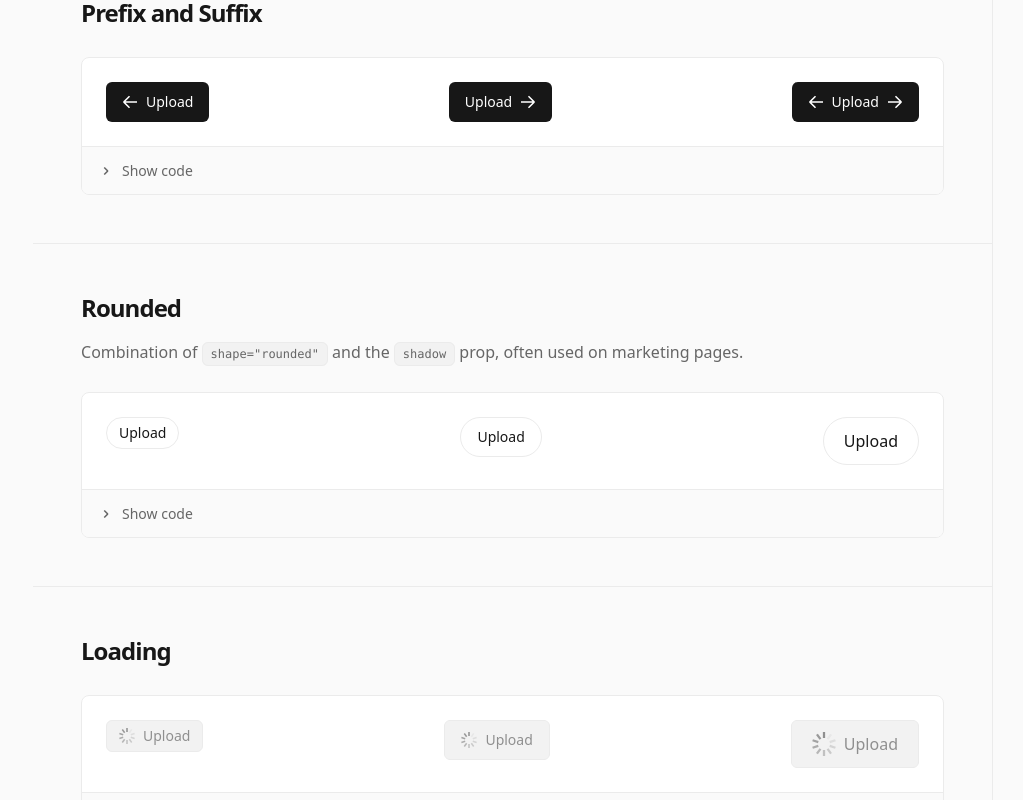
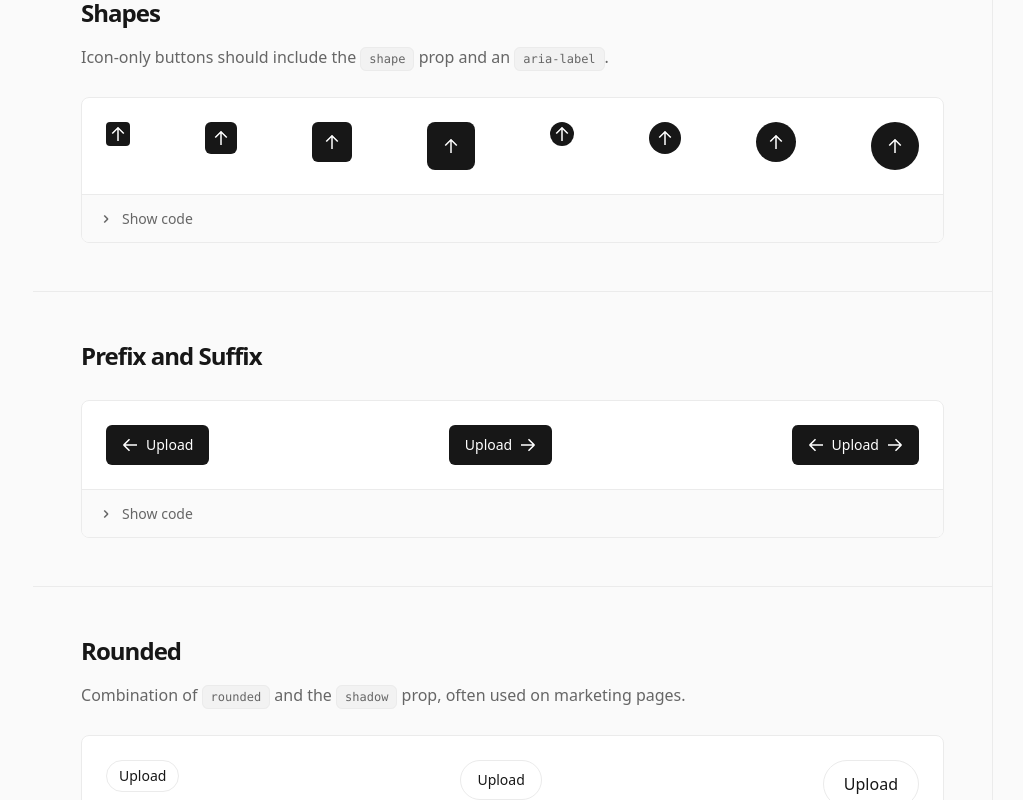
Before and after one commit to kampsy/ui, a SvelteKit app: page /button in a window 1280 px wide. Shown: the part 940-1740 px from the top of the page, without its empty margins (257-1280 px from the left). Built offline with nearby package versions, Linux system fonts and the light colour scheme.

Commit message:
update error component

```diff
--- a/src/docs/data/error.ts
+++ b/src/docs/data/error.ts
@@ -15,9 +15,11 @@ import { Error } from 'kodo-ui';
 export const errorSize = `
 import { Error } from 'kodo-ui';
 
-<Error size="sm">This email is in use.</Error>
-<Error size="md">This email is in use.</Error>
-<Error size="lg">This email is in use.</Error>`;
+<div class="w-full flex flex-wrap gap-4">
+	<Error size="sm">This email is in use.</Error>
+	<Error size="md">This email is in use.</Error>
+	<Error size="lg">This email is in use.</Error>
+</div>`;
 
 export const errorWithProp = `
 import { Error } from 'kodo-ui';
--- a/src/lib/button/button.svelte
+++ b/src/lib/button/button.svelte
@@ -6,7 +6,9 @@
 	type propsT = {
 		onclick?: () => void;
 		class?: string;
-		size?: 'sm' | 'md' | 'lg';
+		'aria-label'?: string;
+		shape?: 'circle' | 'square' | undefined;
+		size?: 'tiny' | 'small' | 'medium' | 'large';
 		type?: 'primary' | 'secondary' | 'tertiary' | 'error' | 'warning';
 		prefix?: Component | undefined;
 		suffix?: Component | undefined;
@@ -19,7 +21,9 @@
 	let {
 		onclick = undefined,
 		class: klass = '',
-		size = 'md',
+		'aria-label': ariaLabel = undefined,
+		shape = undefined,
+		size = 'medium',
 		type = 'primary',
 		prefix = undefined,
 		suffix = undefined,
@@ -30,24 +34,39 @@
 	}: propsT = $props();
 
 	let sizeClass = $derived.by(() => {
+		if (shape) {
 			switch (size) {
-			case 'sm':
+				case 'tiny':
+					return 'w-[24px] h-[24px] text-xs leading-3';
+				case 'small':
+					return 'px-[6px] w-[32px] h-[32px] text-sm leading-4';
+				case 'medium':
+					return 'px-[10px] w-[40px] h-[40px] text-sm leading-[20px]';
+				case 'large':
+					return 'px-[14px] w-[48px] h-[48px] text-base leading-[24px]';
+			}
+		} else {
+			switch (size) {
+				case 'tiny':
+					return 'h-[24px] text-xs leading-3';
+				case 'small':
 					return 'px-[6px] h-[32px] text-sm leading-4';
-			case 'md':
+				case 'medium':
 					return 'px-[10px] h-[40px] text-sm leading-[20px]';
-			case 'lg':
+				case 'large':
 					return 'px-[14px] h-[48px] text-base leading-[24px]';
+			}
 		}
 	});
 
 	// The size of the prefix, suffix and spinner
 	let iconSize = $derived.by(() => {
 		switch (size) {
-			case 'sm':
+			case 'small':
 				return 'w-[16px] h-[16px]';
-			case 'md':
+			case 'medium':
 				return 'w-[16px] h-[16px]';
-			case 'lg':
+			case 'large':
 				return 'w-[24px] h-[24px]';
 		}
 	});
@@ -67,11 +86,34 @@
 		}
 	});
 
-	let roundedClass = $derived.by(() => {
+	let roundedStyle = $derived.by(() => {
 		if (rounded) {
 			return 'rounded-full';
 		}
 		return 'rounded-[6px]';
+	});
+
+	let roundedWithShapeStyle = $derived.by(() => {
+		if (shape == 'circle') {
+			return 'rounded-full';
+		}
+		switch (size) {
+			case 'tiny':
+				return 'rounded-[4px]';
+			case 'small':
+				return 'rounded-[6px]';
+			case 'medium':
+				return 'rounded-[6px]';
+			case 'large':
+				return 'rounded-[8px]';
+		}
+	});
+
+	let radiusStyle = $derived.by(() => {
+		if (shape) {
+			return roundedWithShapeStyle;
+		}
+		return roundedStyle;
 	});
 
 	let loadingDisabledClass = $derived.by(() => {
@@ -84,9 +126,9 @@
 	// The final styles for the button
 	let buttonClass = $derived.by(() => {
 		if (disabled || loading) {
-			return `${sizeClass} ${roundedClass} ${loadingDisabledClass} ${klass}`;
+			return `${sizeClass} ${radiusStyle} ${loadingDisabledClass} ${klass}`;
 		}
-		return `${sizeClass} ${typeClass} ${roundedClass} ${klass}`;
+		return `${sizeClass} ${typeClass} ${radiusStyle} ${klass}`;
 	});
 </script>
 
@@ -103,7 +145,7 @@
 {#snippet prefixSnip()}
 	{#if prefix}
 		<div class="{iconSize} flex items-center justify-center">
-			<svelte:component this="{prefix}"/>
+			<svelte:component this={prefix} />
 		</div>
 	{:else if loading}
 		{@render spinner()}
@@ -113,12 +155,13 @@
 {#snippet suffixSnip()}
 	{#if suffix}
 		<div class="{iconSize} flex items-center justify-center">
-			<svelte:component this="{suffix}"/>
+			<svelte:component this={suffix} />
 		</div>
 	{/if}
 {/snippet}
 
-<button {onclick} type="button" {disabled} class="{buttonClass} ">
+{#snippet mainButton()}
+	<button aria-label={ariaLabel} {onclick} type="button" {disabled} class="{buttonClass} ">
 		<div class="w-full h-full px-[6px] flex items-center gap-[8px]">
 			{@render prefixSnip()}
 			<span class="font-medium first-letter:capitalize">
@@ -127,3 +170,20 @@
 			{@render suffixSnip()}
 		</div>
 	</button>
+{/snippet}
+
+{#snippet withShape()}
+	<button aria-label={ariaLabel} {onclick} type="button" {disabled} class="{buttonClass} ">
+		<div class="w-full h-full flex items-center justify-center">
+			<span class="font-medium first-letter:capitalize">
+				{@render children()}
+			</span>
+		</div>
+	</button>
+{/snippet}
+
+{#if shape}
+	{@render withShape()}
+{:else}
+	{@render mainButton()}
+{/if}
--- /dev/null
+++ b/src/lib/icons/arrow-up.svelte
@@ -0,0 +1,14 @@
+<svg
+	data-testid="geist-icon"
+	height="100%"
+	stroke-linejoin="round"
+	viewBox="0 0 16 16"
+	width="100%"
+	style="color: currentcolor;"
+	><path
+		fill-rule="evenodd"
+		clip-rule="evenodd"
+		d="M8.70711 1.39644C8.31659 1.00592 7.68342 1.00592 7.2929 1.39644L2.21968 6.46966L1.68935 6.99999L2.75001 8.06065L3.28034 7.53032L7.25001 3.56065V14.25V15H8.75001V14.25V3.56065L12.7197 7.53032L13.25 8.06065L14.3107 6.99999L13.7803 6.46966L8.70711 1.39644Z"
+		fill="currentColor"
+	></path></svg
+>
--- a/src/routes/button/+page.svelte
+++ b/src/routes/button/+page.svelte
@@ -16,7 +16,12 @@
 	} from '../../docs/data/button.js';
 	import type { Snippet } from 'svelte';
 	import Pagination from '$lib/pagination/pagination.svelte';
+	import ArrowUp from '$lib/icons/arrow-up.svelte';
 </script>
+
+<svelte:head>
+	<title>Button - Kodo UI</title>
+</svelte:head>
 
 {#snippet button()}
 	<Row>
@@ -60,9 +65,9 @@
 		</p>
 		<div class="mt-4 xl:mt-7">
 			{#snippet demo()}
-				<Button size="sm">upload</Button>
+				<Button size="small">upload</Button>
 				<Button>upload</Button>
-				<Button size="lg">upload</Button>
+				<Button size="large">upload</Button>
 			{/snippet}
 			{@render demoAndCode(demo, buttonSize)}
 		</div>
@@ -82,6 +87,83 @@
 				<Button type="tertiary">upload</Button>
 				<Button type="error">upload</Button>
 				<Button type="warning">upload</Button>
+			{/snippet}
+			{@render demoAndCode(demo, buttonTypes)}
+		</div>
+	</Row>
+{/snippet}
+
+<!--Rounded content-->
+{#snippet roundedCode(rct)}
+	<code
+		class="px-2 py-[3.6px] rounded-[6px] text-xs text-light-gray-900 bg-light-gray-100 dark:bg-dark-gray-100 dark:text-dark-gray-900 border border-light-gray-200 dark:border-dark-gray-400"
+	>
+		{rct}
+	</code>
+{/snippet}
+
+{#snippet shapes()}
+	<Row>
+		<h2
+			class="first-letter:capitalize text-light-gray-1000 dark:text-dark-gray-1000 text-[24px] font-semibold leading-[32px] tracking-[-0.96px] mb-3"
+		>
+			shapes
+		</h2>
+		<p
+			class="mt-2 xl:mt-4 first-letter:capitalize text-light-gray-900 dark:text-dark-gray-900 text-[16px] font-normal leading-6"
+		>
+		Icon-only buttons should include the {@render roundedCode('shape')} prop and an
+			{@render roundedCode('aria-label')}.
+		</p>
+		<div class="mt-4 xl:mt-7">
+			{#snippet demo()}
+				<Button aria-label="Upload" shape="square" size="tiny">
+					<div class="w-[16px] h-[16px]">
+						<ArrowUp />
+					</div>
+				</Button>
+
+				<Button aria-label="Upload" shape="square" size="small">
+					<div class="w-[16px] h-[16px]">
+						<ArrowUp />
+					</div>
+				</Button>
+
+				<Button aria-label="Upload" shape="square">
+					<div class="w-[16px] h-[16px]">
+						<ArrowUp />
+					</div>
+				</Button>
+
+				<Button aria-label="Upload" shape="square" size="large">
+					<div class="w-[16px] h-[16px]">
+						<ArrowUp />
+					</div>
+				</Button>
+
+				<Button aria-label="Upload" shape="circle" size="tiny">
+					<div class="w-[16px] h-[16px]">
+						<ArrowUp />
+					</div>
+				</Button>
+
+				<Button aria-label="Upload" shape="circle" size="small">
+					<div class="w-[16px] h-[16px]">
+						<ArrowUp />
+					</div>
+				</Button>
+
+				<Button aria-label="Upload" shape="circle">
+					<div class="w-[16px] h-[16px]">
+						<ArrowUp />
+					</div>
+				</Button>
+
+				<Button aria-label="Upload" shape="circle" size="large">
+					<div class="w-[16px] h-[16px]">
+						<ArrowUp />
+					</div>
+				</Button>
 			{/snippet}
 			{@render demoAndCode(demo, buttonTypes)}
 		</div>
@@ -108,14 +190,6 @@
 {/snippet}
 
 {#snippet rounded()}
-	<!--Rounded content-->
-	{#snippet roundedCode(rct)}
-		<code
-			class="px-2 py-[3.6px] rounded-[6px] text-xs text-light-gray-900 bg-light-gray-100 dark:bg-dark-gray-100 dark:text-dark-gray-900 border border-light-gray-200 dark:border-dark-gray-400"
-		>
-			{rct}
-		</code>
-	{/snippet}
 	<Row>
 		<h2
 			class="first-letter:capitalize text-light-gray-1000 dark:text-dark-gray-1000 text-[24px] font-semibold leading-[32px] tracking-[-0.96px] mb-3"
@@ -126,16 +200,16 @@
 		<p
 			class="mt-2 xl:mt-4 first-letter:capitalize text-light-gray-900 dark:text-dark-gray-900 text-[16px] font-normal leading-6"
 		>
-			Combination of {@render roundedCode('shape="rounded"')} and the
+			Combination of {@render roundedCode('rounded')} and the
 			{@render roundedCode('shadow')} prop, often used on marketing pages.
 		</p>
 
 		<!--The example with code snippet-->
 		<div class="mt-4 xl:mt-7">
 			{#snippet demo()}
-				<Button size="sm" type="secondary" rounded>upload</Button>
+				<Button size="small" type="secondary" rounded>upload</Button>
 				<Button type="secondary" rounded>upload</Button>
-				<Button size="lg" type="secondary" rounded>upload</Button>
+				<Button size="large" type="secondary" rounded>upload</Button>
 			{/snippet}
 			{@render demoAndCode(demo, buttonRounded)}
 		</div>
@@ -153,9 +227,9 @@
 		<!--The example with code snippet-->
 		<div class="mt-4 xl:mt-7">
 			{#snippet demo()}
-				<Button size="sm" loading>upload</Button>
+				<Button size="small" loading>upload</Button>
 				<Button loading>upload</Button>
-				<Button size="lg" loading>upload</Button>
+				<Button size="large" loading>upload</Button>
 			{/snippet}
 			{@render demoAndCode(demo, buttonLoading)}
 		</div>
@@ -172,9 +246,9 @@
 		<!--The example with code snippet-->
 		<div class="mt-4 xl:mt-7">
 			{#snippet demo()}
-				<Button size="sm" disabled>upload</Button>
+				<Button size="small" disabled>upload</Button>
 				<Button disabled>upload</Button>
-				<Button size="lg" disabled>upload</Button>
+				<Button size="large" disabled>upload</Button>
 			{/snippet}
 			{@render demoAndCode(demo, buttonDisabled)}
 		</div>
@@ -194,6 +268,7 @@
 	{@render button()}
 	{@render size()}
 	{@render types()}
+	{@render shapes()}
 	{@render prefixAndSuffix()}
 	{@render rounded()}
 	{@render loading()}
--- a/src/routes/calendar/+page.svelte
+++ b/src/routes/calendar/+page.svelte
@@ -45,11 +45,6 @@
 {/snippet}
 
 {#snippet defaultComp()}
-	{#snippet iconCalendar()}
-		<div class="font-normal">
-            <Calendar />
-        </div>
-	{/snippet}
 	<Row>
 		<h2
 			class="first-letter:capitalize text-light-gray-1000 dark:text-dark-gray-1000 text-[24px] font-semibold leading-[32px] tracking-[-0.96px] mb-3"
@@ -58,7 +53,7 @@
 		</h2>
 		<div class="mt-4 xl:mt-7">
 			{#snippet demo()}
-				<Button type="secondary" prefix={iconCalendar} class="capitalize">Select date range</Button>
+				<Button type="secondary" prefix={Calendar} class="capitalize">Select date range</Button>
 				<Portal>
 					<div>hello</div>
 				</Portal>
--- a/src/routes/error/+page.svelte
+++ b/src/routes/error/+page.svelte
@@ -111,7 +111,7 @@
 					error={{
 						message: 'The request failed.',
 						action: 'Contact Us',
-						link: 'https://vercel.com/contact'
+						link: 'https://kodo.kampsy.xyz/error'
 					}}
 				/>
 			{/snippet}
--- a/src/routes/modal/+page.svelte
+++ b/src/routes/modal/+page.svelte
@@ -54,7 +54,7 @@
 		</h2>
 		<div class="mt-4 xl:mt-7">
 			{#snippet demo()}
-				<Button size="sm">Open Modal</Button>
+				<Button size="small">Open Modal</Button>
 				<Portal>
 					<div>hello</div>
 				</Portal>
```
Lines whose indentation alone changed are shown as unchanged.
